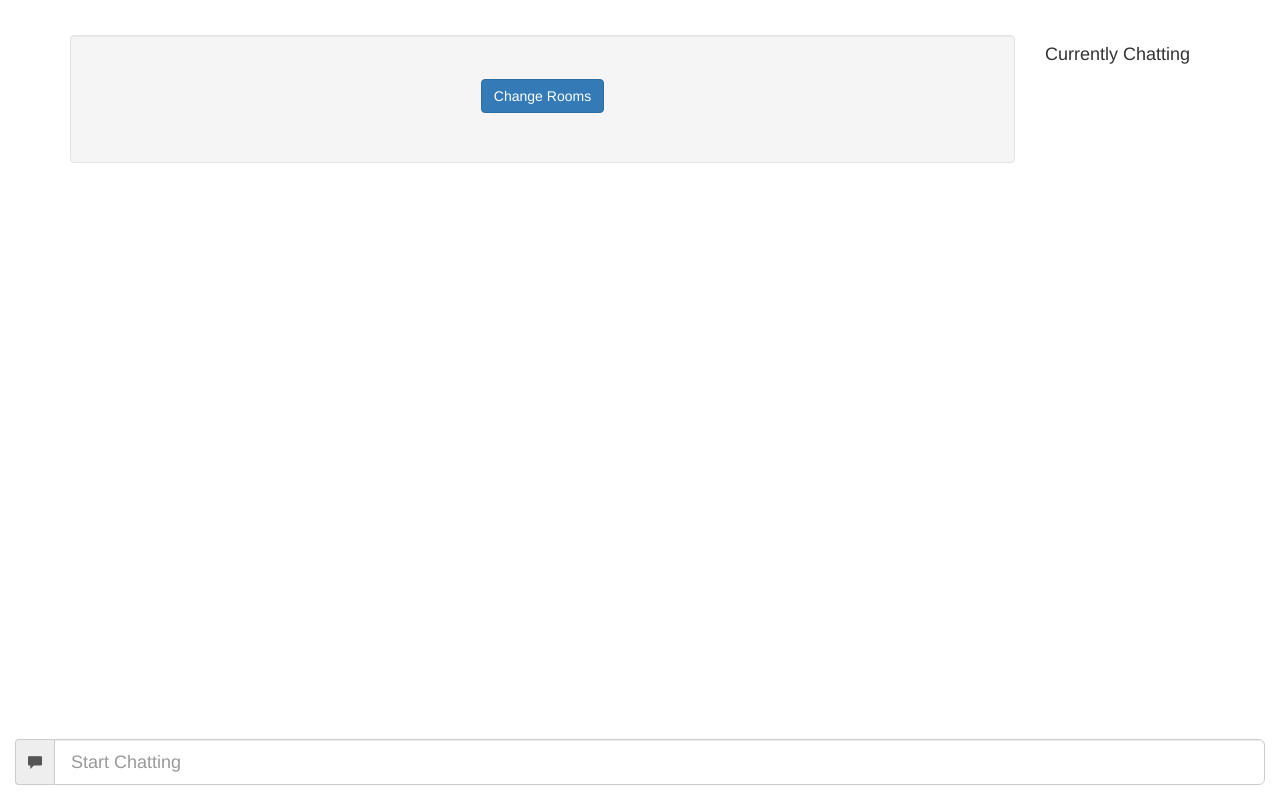
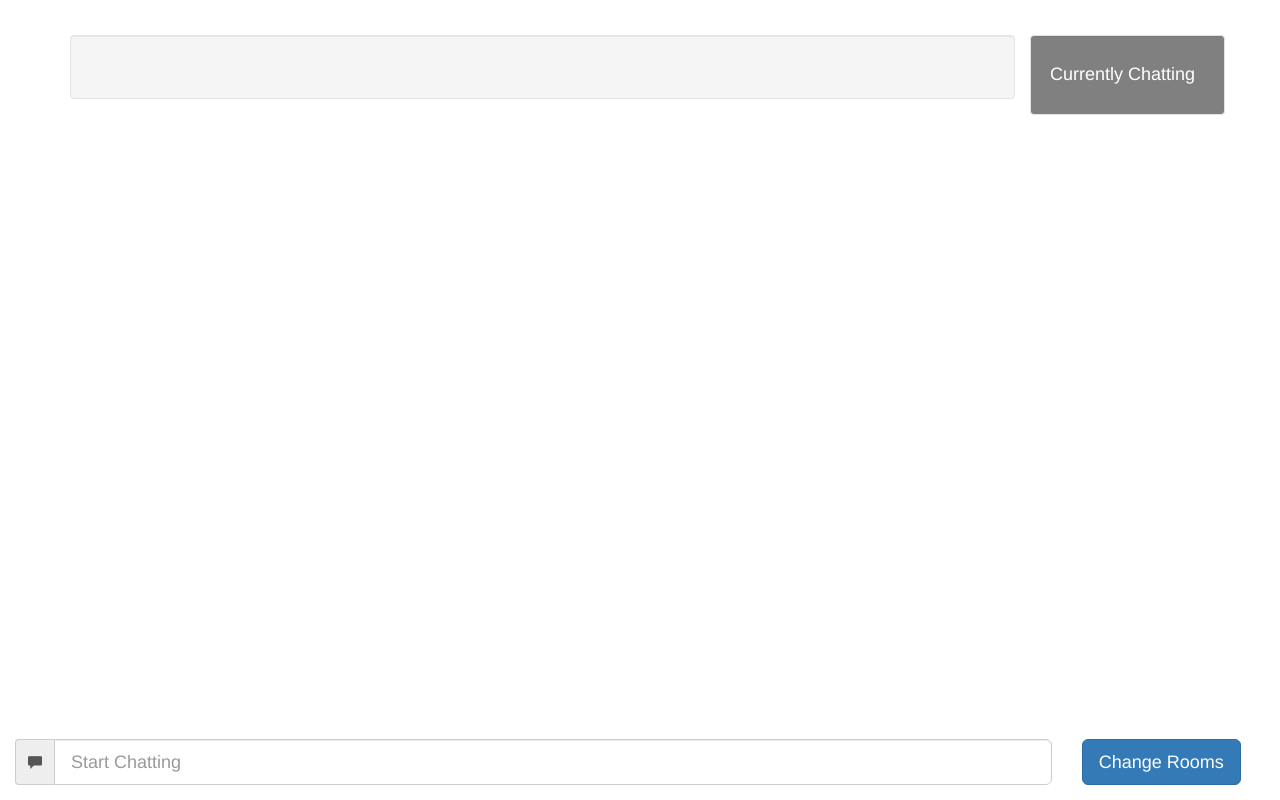
Before and after one commit to gcheney/chattrbox, a website: page public/chat.html in a window 1280 px wide. Drawn offline with nearby package versions, Linux system fonts and the light colour scheme; no server answers.

Commit message:
Rearrange chat layout

```diff
--- a/public/chat.html
+++ b/public/chat.html
@@ -21,14 +21,13 @@
                     <div class="well chat-well">
                         <div class="text-center">
                             <h1 class="room-name title"></h1>
-                            <a href="/index.html" class="btn btn-primary">Change Rooms</a>
                         </div>
 
                         <!-- Messages -->
                         <ul class="messages list-group"></ul>
                     </div>
                 </div>
-                <div class="col-md-2 user-well">
+                <div class="col-md-2 well user-well">
                     <h4>Currently Chatting</h4>
                     <!-- Current Users -->
                     <ul class="current-users"></ul>
@@ -38,7 +37,7 @@
 
         <footer class="footer navbar-fixed-bottom">
             <!-- Message form -->
-            <div class="col-md-12">
+            <div class="col-md-10">
                 <form id="message-form">
                     <div class="form-group">
                         <div class="input-group">
@@ -53,6 +52,9 @@
                     </div>
                 </form>
             </div>
+                <div class="col-md-2">
+                    <a href="/index.html" class="btn btn-primary btn-lg">Change Rooms</a>
+                </div>
         </footer>
 
         <script src="/js/jquery-2.2.5.min.js" type="text/javascript"></script>
--- a/public/css/styles.css
+++ b/public/css/styles.css
@@ -28,4 +28,6 @@
 
 .user-well {
     margin-top: 35px;
+    background-color: gray;
+    color: white;
 }
```
